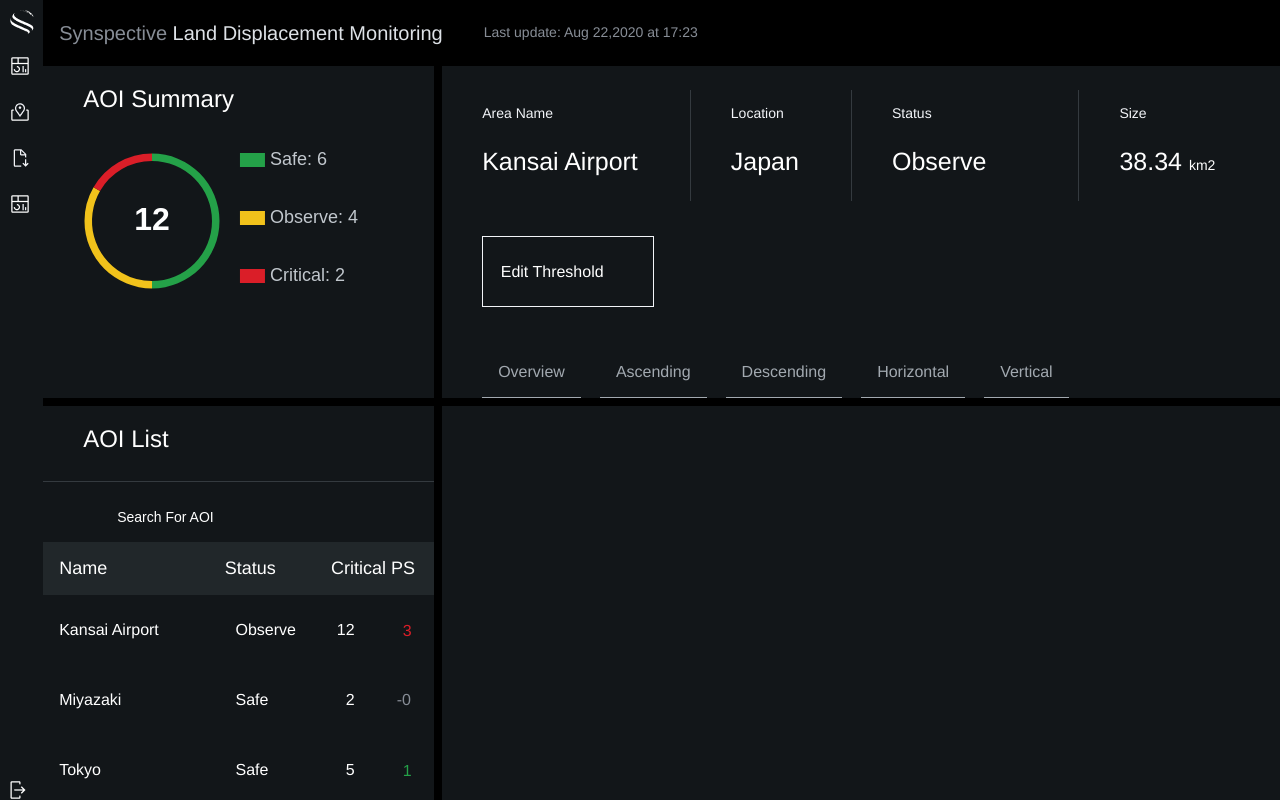
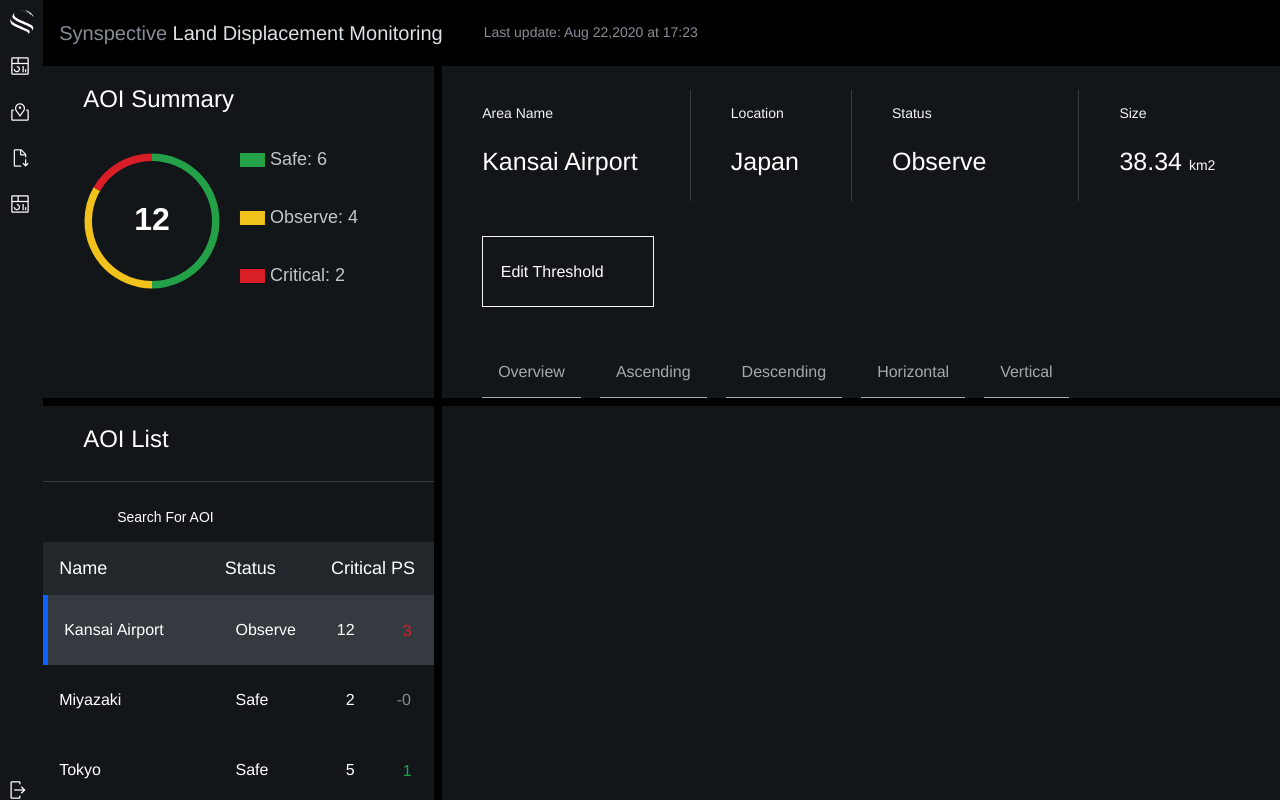
Before and after one commit to TanjimAnim/land-displacement-app, a React (Create React App) app: page /dashboard in a window 1280 px wide. Both pictures are taken after a click on the element "Kansai Airport". Shown: the top 800 px of the page. Built offline with nearby package versions, Linux system fonts and the light colour scheme; some icons are missing; the HTML template or start-up script is replaced by a standard one.

Commit message:
edit:style added for selected area

```diff
--- a/src/components/dashboard/aoi-list/aoi-list.css
+++ b/src/components/dashboard/aoi-list/aoi-list.css
@@ -61,6 +61,12 @@
   padding: 1rem;
   cursor: pointer;
 }
+.select {
+  border-left: 5px solid #0f62fe;
+}
+.select-row {
+  background-color: #343a3f;
+}
 
 .aoi-table tbody tr:hover {
   background-color: #343a3f;
--- a/src/components/dashboard/aoi-list/aoi-list.tsx
+++ b/src/components/dashboard/aoi-list/aoi-list.tsx
@@ -2,6 +2,8 @@
 import "./aoi-list.css";
 import { useDispatch } from "react-redux";
 import { addArea } from "../../../features/slice";
+import { useSelector } from "react-redux";
+import { RootState } from "../../../app/store";
 
 import styled from "styled-components";
 import { Search } from "@styled-icons/bootstrap/Search";
@@ -54,10 +56,10 @@
 
 function AoiList() {
   const dispatch = useDispatch();
-
+  const value = useSelector((state: RootState) => state.area.value);
   const [area, setArea] = useState(cityData);
   const [isTooltipToggled, setIsTooltipToggled] = useState(false);
-
+  console.log(value);
   const handleChange = (value: string) => {
     setArea(
       cityData.filter((item) => {
@@ -96,8 +98,11 @@
               <tr
                 onClick={() => dispatch(addArea(item))}
                 onMouseEnter={() => setIsTooltipToggled(!isTooltipToggled)}
+                className={value.id === item.id ? "select-row" : ""}
               >
-                <td>{item.name}</td>
+                <td className={value.id === item.id ? "select" : ""}>
+                  {item.name}
+                </td>
                 <td>
                   <div className='status'>
                     {(() => {
```
